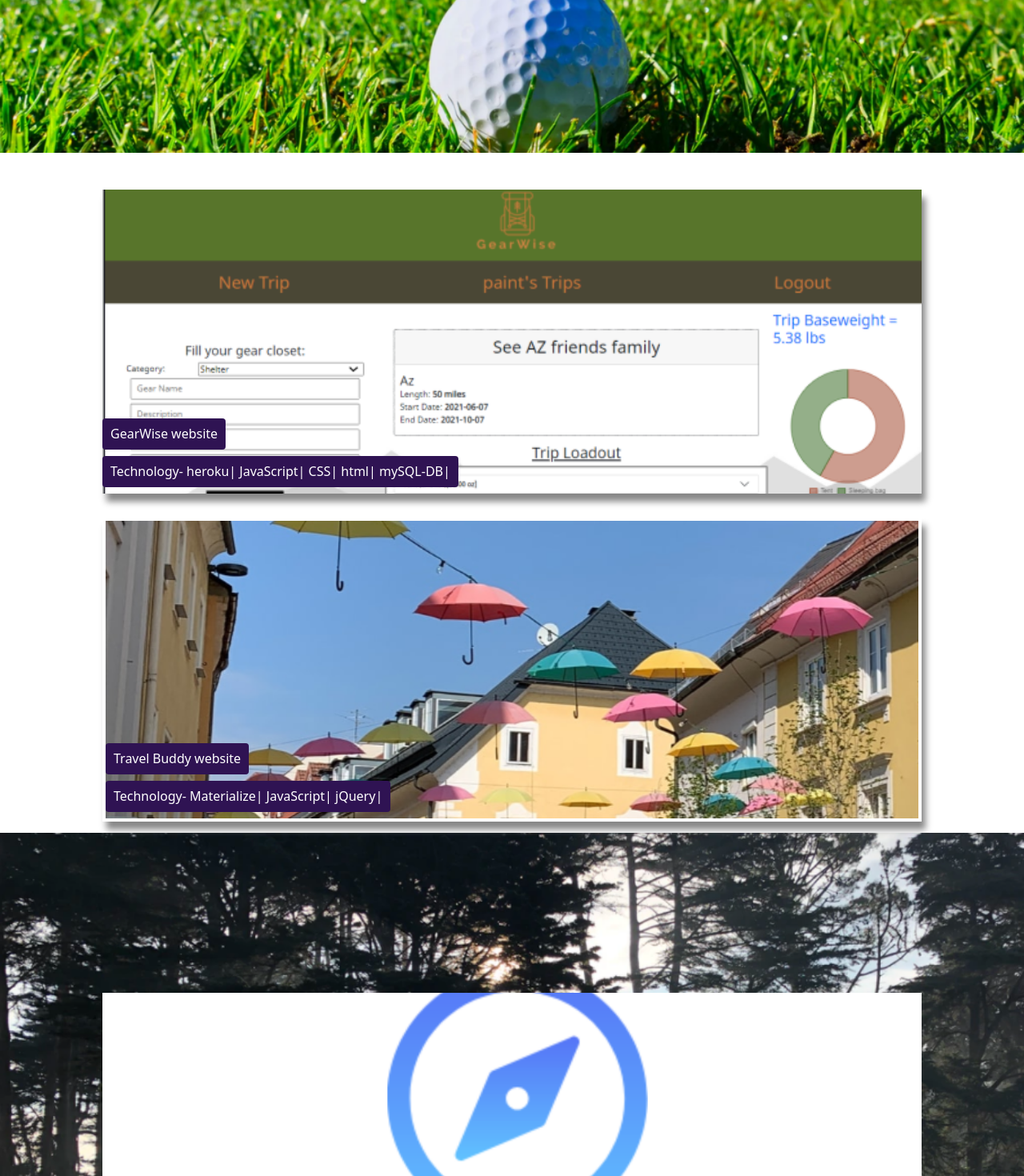
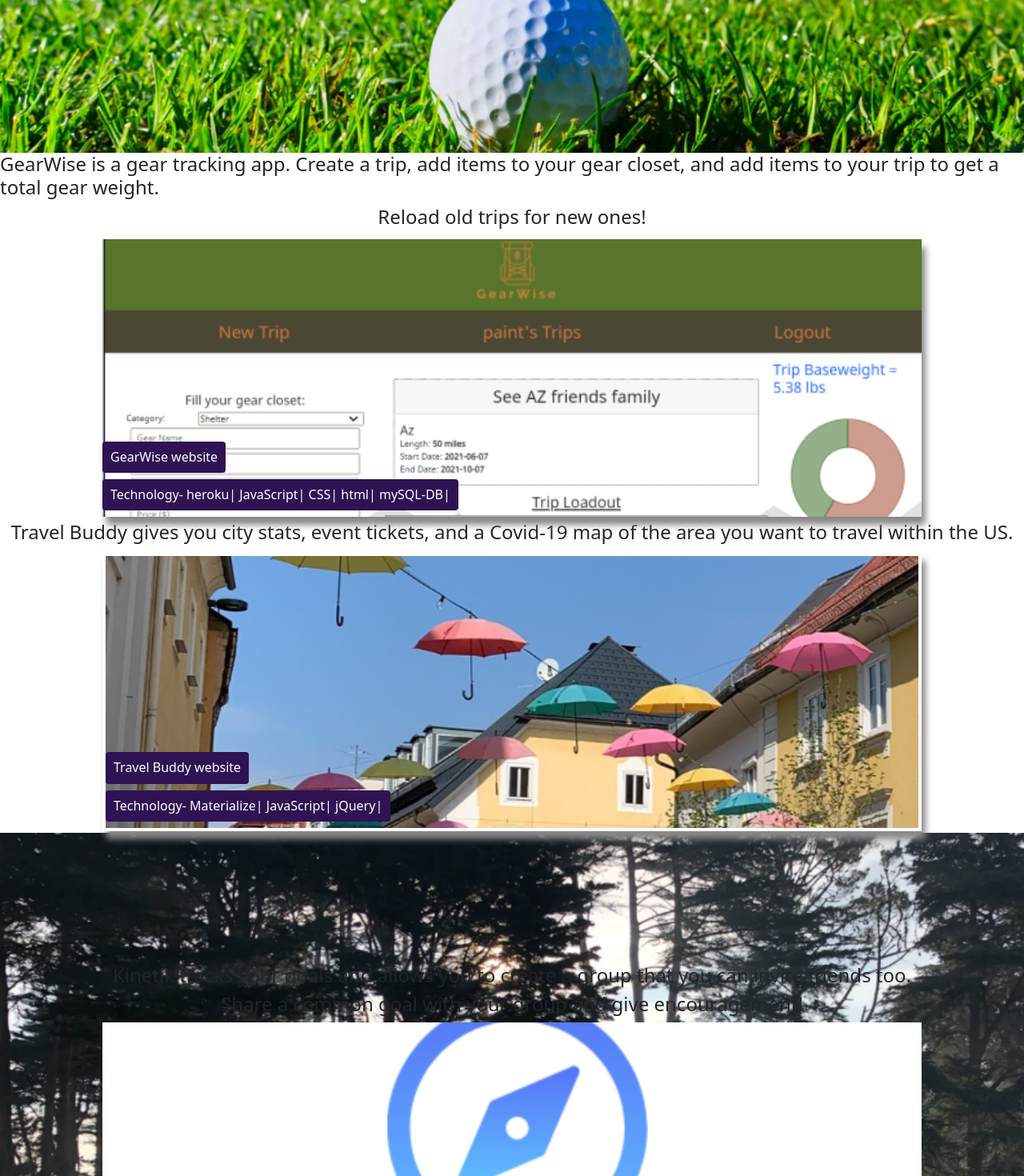
Before and after one commit to ZacharyKathe/Zachary-Portfolio, a React (Create React App) app: page / in a window 1280 px wide. Shown: the part 1721-3191 px from the top of the page at 80% size. Built offline with nearby package versions, Linux system fonts and the light colour scheme.

Commit message:
updated intro for each project

```diff
--- a/src/components/ProjectCard.js
+++ b/src/components/ProjectCard.js
@@ -6,13 +6,19 @@ class ProjectCard extends React.Component{
     return(
 
         <div className='appDiv'>
-          <h4></h4>
+          <h4 className='explainGearWise'>GearWise is a gear tracking app. Create a trip, add items
+            to your gear closet, and add items to your trip to get a total gear weight.
+          </h4>
+          <h4 className='explainGearWise'>Reload old trips for new ones!</h4>
         <Roll>
         <a  href="https://gear-wise.herokuapp.com/" className="sample-img_6">
           <h6 className='white'>GearWise website</h6>
           <h6 className='white'> Technology- heroku| JavaScript| CSS| html| mySQL-DB|</h6>
         </a>
         </Roll>
+        <h4 className="travelBuddyExplain">Travel Buddy gives you city stats, event tickets, and a Covid-19 map of the area you want to travel
+          within the US.
+        </h4>
         <Roll>
         <a href="https://brooks-t.github.io/travel-buddy/" className="sample-img_4">
           <h6 className='white'>Travel Buddy website</h6>
--- a/src/components/pages/Home.js
+++ b/src/components/pages/Home.js
@@ -30,6 +30,8 @@ class Home extends React.Component {
 
       <ProjectCard/>
       <div className='parallaxTwo'>
+        <h4 className='kinetikExplain'>Kinetik tracks your goals and allows you to create a group that you can invite friends too.</h4>
+        <h4 className='kinetikExplain'>Share a common goal with your group and give encouragement!</h4>
       <a href="http://kinetikapp.herokuapp.com/" className="sample-img_8">
           <h6 className='white'>Kinetik App</h6>
           <h6 className='white'>Technology- React.js| JavaScript| CSS| mySQL| Bootstrap|</h6>
--- a/src/components/pages/Work.js
+++ b/src/components/pages/Work.js
@@ -17,9 +17,9 @@ class Work extends React.Component {
       </div>
 
      <div className='workDiv'>
-
+        <h4 className='passwordGenExplain'>Need a random secure password? This will give you just that!</h4>
+        <h4 className='passwordGenExplain'>Pick between 8-129 character length, special characters, numbers, and upper case letters.</h4>
         <Roll>
-
         <a href="https://zacharykathe.github.io/passwordGenerator/" className="sample-img_5">
           <h6 className='white'>Password Generator</h6>
           <h6 className='white'> Technology- JavaScript| CSS| html|</h6>
@@ -33,7 +33,10 @@ class Work extends React.Component {
           <h6 className='white'>BlogSpotz</h6>
           <h6 className='white'> Technology- jQuery| MySQL-DB| CSS| bcrypt|</h6>
         </a>
+        <h4 className='blogSpotzEx'> BlogSpotz is a full-stack application created by myself.</h4>
+        <h4 className='blogSpotzEx'>Write a blog and reply to other blogs!</h4>
         </Roll>
+
         </div>
         <div className='parallaxTwo'>
         <h6 className='recentAch'>
```
